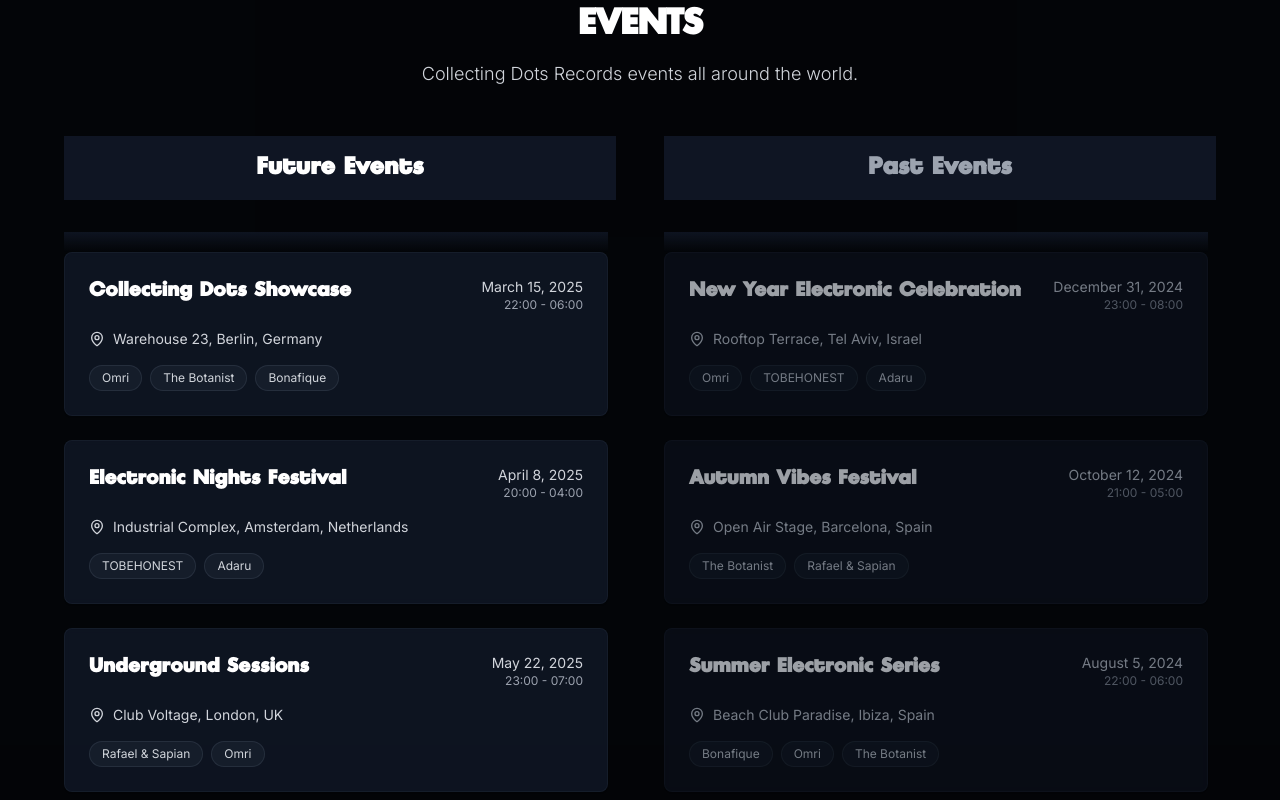
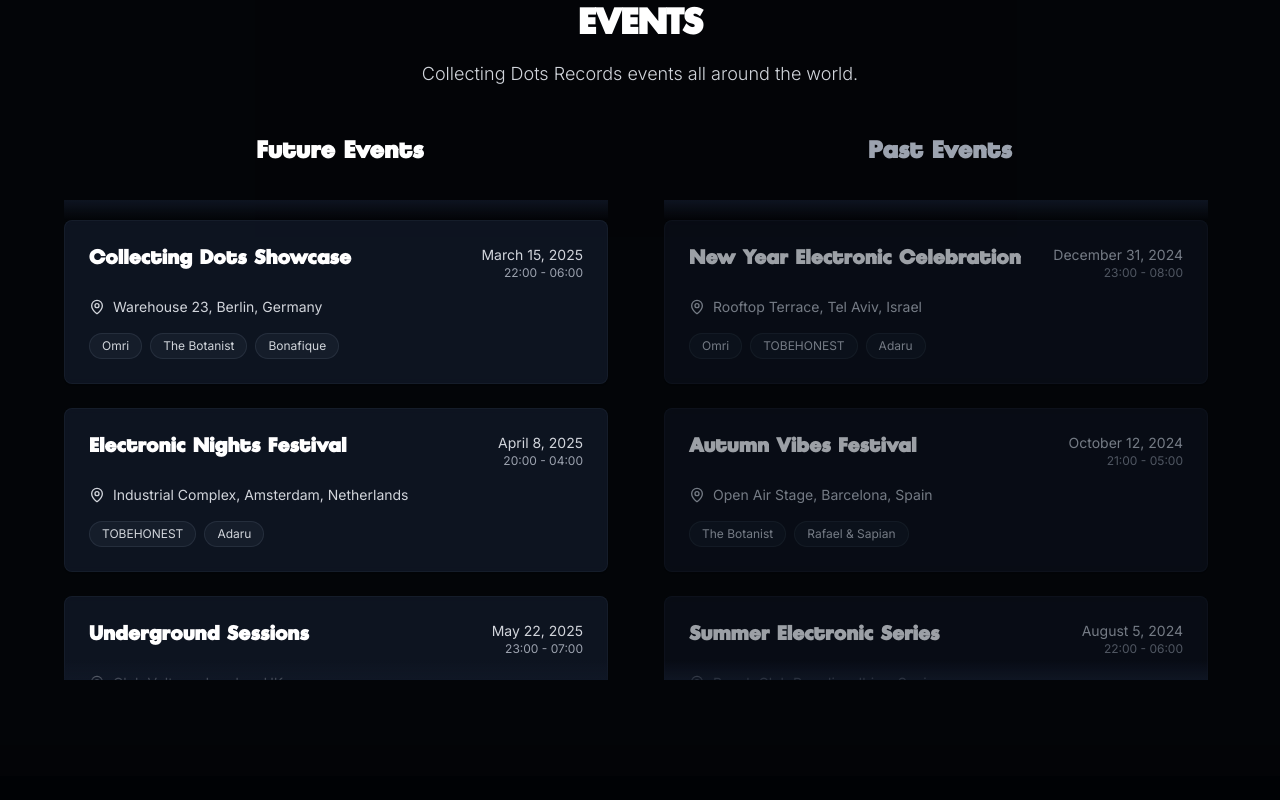
Before and after one commit to ElidorCohen/collecting-dots-frontend, a Next.js app: page / in a window 1280 px wide. Shown: the part 3320-4120 px from the top of the page. Built offline with nearby package versions, Linux system fonts and the light colour scheme.

Commit message:
fix: limit Events section to 2 events per category
Remove background from category headers and add scrolling.

#VERCEL_SKIP

Co-authored-by: Elidor Cohen <93261410+ElidorCohen@users.noreply.github.com>

```diff
--- a/app/page.tsx
+++ b/app/page.tsx
@@ -620,13 +620,11 @@ export default function Home() {
             <p className="text-gray-300 text-lg font-light">Collecting Dots Records events all around the world.</p>
           </div>
 
-          <div className="grid md:grid-cols-2 gap-12 max-h-[600px] md:max-h-[700px]">
+          <div className="grid md:grid-cols-2 gap-12">
             {/* Future Events */}
             <div className="flex flex-col">
-              <h3 className="font-display text-2xl font-bold mb-8 text-center text-white sticky top-0 bg-gray-900/90 backdrop-blur-sm py-4 z-10">
-                Future Events
-              </h3>
-              <div className="events-scroll-container flex-1 overflow-y-auto pr-2">
+              <h3 className="font-display text-2xl font-bold mb-8 text-center text-white">Future Events</h3>
+              <div className="events-scroll-container overflow-y-auto pr-2 max-h-[480px]">
                 <div className="space-y-6 pb-4">
                   {[
                     {
@@ -709,10 +707,8 @@ export default function Home() {
 
             {/* Past Events */}
             <div className="flex flex-col">
-              <h3 className="font-display text-2xl font-bold mb-8 text-center text-gray-400 sticky top-0 bg-gray-900/90 backdrop-blur-sm py-4 z-10">
-                Past Events
-              </h3>
-              <div className="events-scroll-container flex-1 overflow-y-auto pr-2">
+              <h3 className="font-display text-2xl font-bold mb-8 text-center text-gray-400">Past Events</h3>
+              <div className="events-scroll-container overflow-y-auto pr-2 max-h-[480px]">
                 <div className="space-y-6 pb-4">
                   {[
                     {
```
